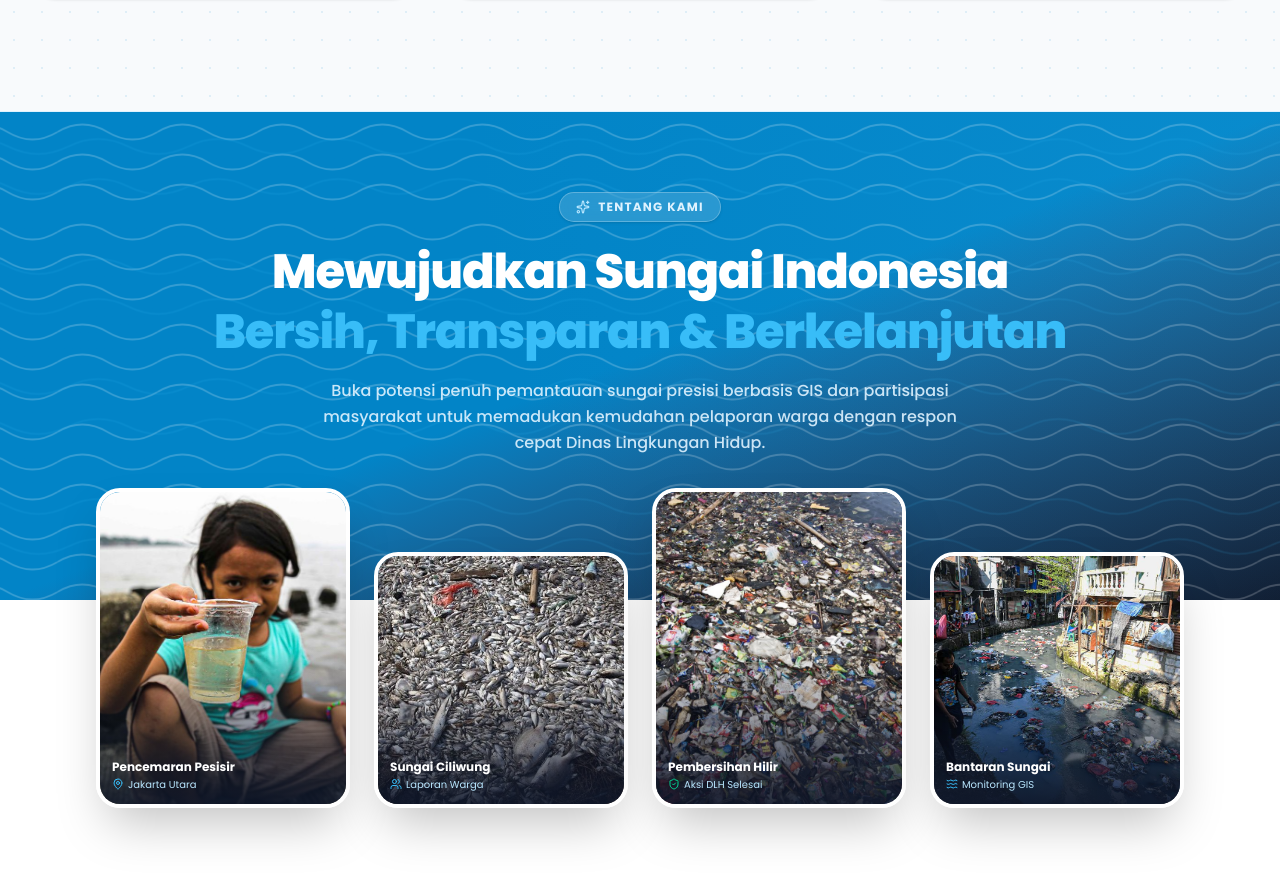
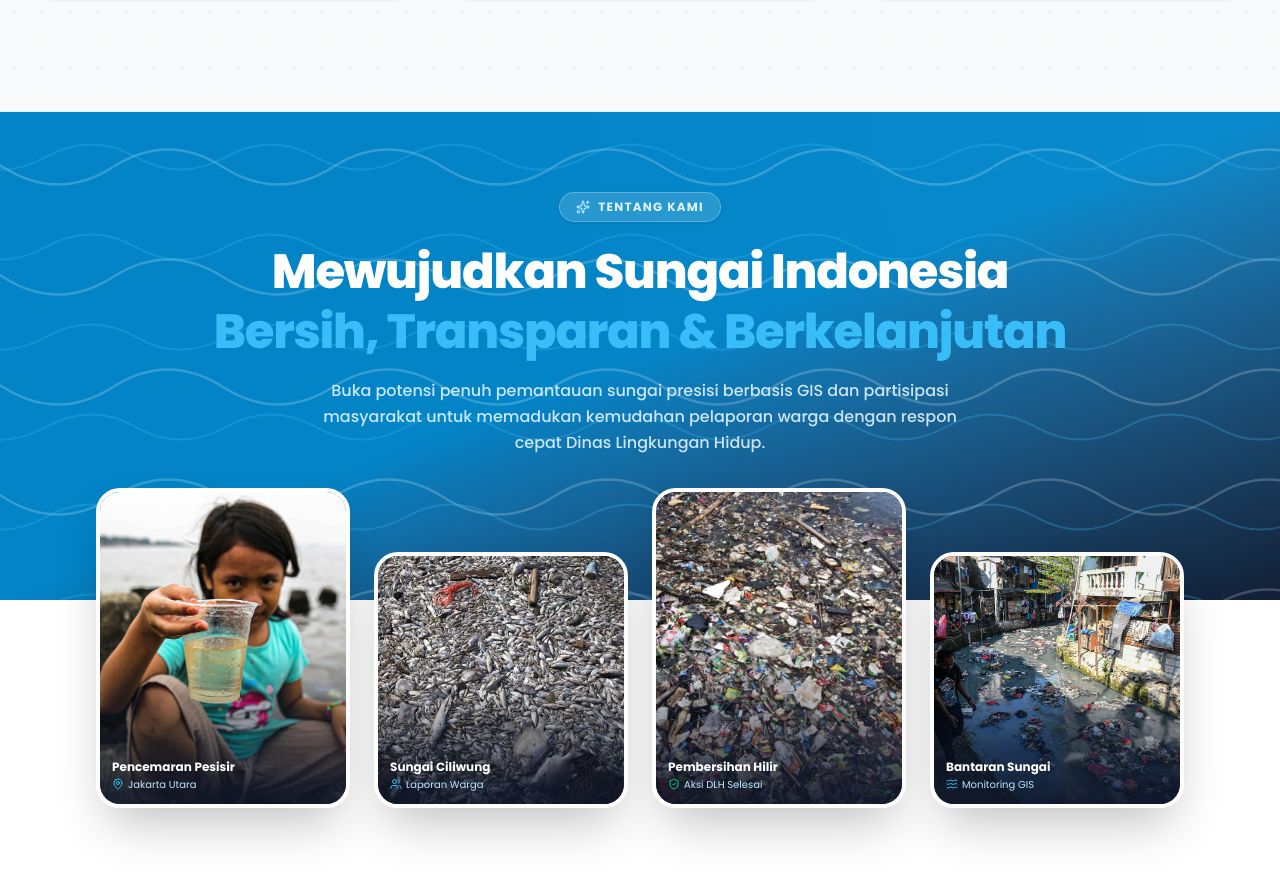
Before and after one commit to riverse-id/frontend, a Next.js app: page / in a window 1280 px wide. Shown: the part 3598-4489 px from the top of the page. Built offline with nearby package versions, Linux system fonts and the light colour scheme.

Commit message:
feat: implement dual-layer parallax river wave animation from SVG assets

```diff
--- a/app/components/AboutSection.tsx
+++ b/app/components/AboutSection.tsx
@@ -16,40 +16,28 @@ export default function AboutSection() {
         {/* Ambient Radial Glow */}
         <div className="absolute inset-0 opacity-25 pointer-events-none bg-[radial-gradient(circle_at_top_right,rgba(56,189,248,0.5),transparent_60%)]" />
 
-        {/* Animated Flowing River Waves Pattern Layer 1 */}
+        {/* Dual-Layer Parallax Flowing River Waves (Layer A: Left 14s | Layer B: Right 9s) */}
         <motion.div
-          animate={{ x: [0, -100] }}
-          transition={{ repeat: Infinity, duration: 16, ease: "linear" }}
-          className="absolute inset-0 -left-[100px] w-[calc(100%+200px)] h-full opacity-20 pointer-events-none"
-        >
-          <svg className="w-full h-full" xmlns="http://www.w3.org/2000/svg">
-            <defs>
-              <pattern id="topo-pattern-1" width="100" height="100" patternUnits="userSpaceOnUse">
-                <path d="M 0 20 Q 25 5 50 20 T 100 20" fill="none" stroke="white" strokeWidth="1.8"/>
-                <path d="M 0 50 Q 25 35 50 50 T 100 50" fill="none" stroke="white" strokeWidth="1.8"/>
-                <path d="M 0 80 Q 25 65 50 80 T 100 80" fill="none" stroke="white" strokeWidth="1.8"/>
-              </pattern>
-            </defs>
-            <rect width="100%" height="100%" fill="url(#topo-pattern-1)"/>
-          </svg>
-        </motion.div>
+          animate={{ backgroundPositionX: ["0px", "-220px"] }}
+          transition={{ repeat: Infinity, duration: 14, ease: "linear" }}
+          className="absolute inset-0 pointer-events-none opacity-80 z-0"
+          style={{
+            backgroundImage: "url('/wave-a.svg')",
+            backgroundSize: "220px 110px",
+            backgroundRepeat: "repeat",
+          }}
+        />
 
-        {/* Animated Flowing River Waves Pattern Layer 2 (Secondary undulation layer for liquid depth) */}
         <motion.div
-          animate={{ x: [-100, 0], y: [0, 8, 0] }}
-          transition={{ repeat: Infinity, duration: 24, ease: "linear" }}
-          className="absolute inset-0 -left-[100px] w-[calc(100%+200px)] h-full opacity-15 pointer-events-none"
-        >
-          <svg className="w-full h-full" xmlns="http://www.w3.org/2000/svg">
-            <defs>
-              <pattern id="topo-pattern-2" width="120" height="120" patternUnits="userSpaceOnUse">
-                <path d="M 0 30 Q 30 15 60 30 T 120 30" fill="none" stroke="#38BDF8" strokeWidth="1.5"/>
-                <path d="M 0 70 Q 30 55 60 70 T 120 70" fill="none" stroke="#38BDF8" strokeWidth="1.5"/>
-              </pattern>
-            </defs>
-            <rect width="100%" height="100%" fill="url(#topo-pattern-2)"/>
-          </svg>
-        </motion.div>
+          animate={{ backgroundPositionX: ["0px", "180px"] }}
+          transition={{ repeat: Infinity, duration: 9, ease: "linear" }}
+          className="absolute inset-0 pointer-events-none opacity-90 z-0"
+          style={{
+            backgroundImage: "url('/wave-b.svg')",
+            backgroundSize: "180px 90px",
+            backgroundRepeat: "repeat",
+          }}
+        />
 
         <div className="max-w-4xl mx-auto text-center relative z-10">
           <div className="inline-flex items-center gap-2 px-4 py-1.5 rounded-full bg-white/15 backdrop-blur-md border border-white/25 text-sky-100 text-xs font-bold uppercase tracking-widest mb-5 shadow-sm">
```
Also changed, not shown: public/wave-a.svg (added), public/wave-b.svg (added).
